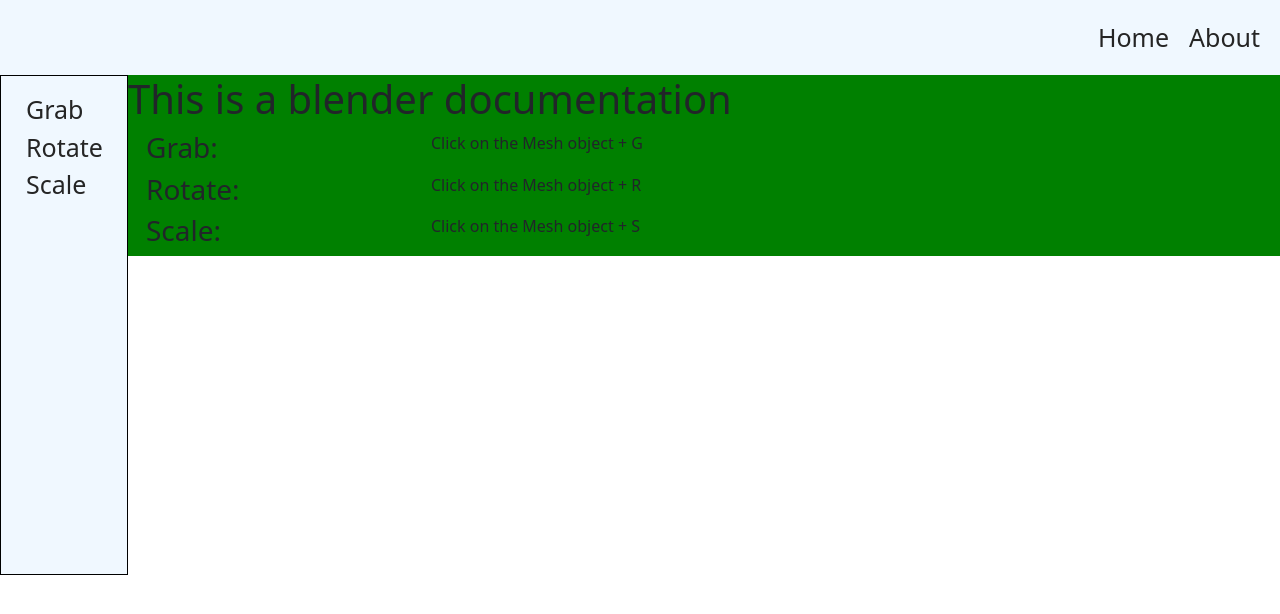
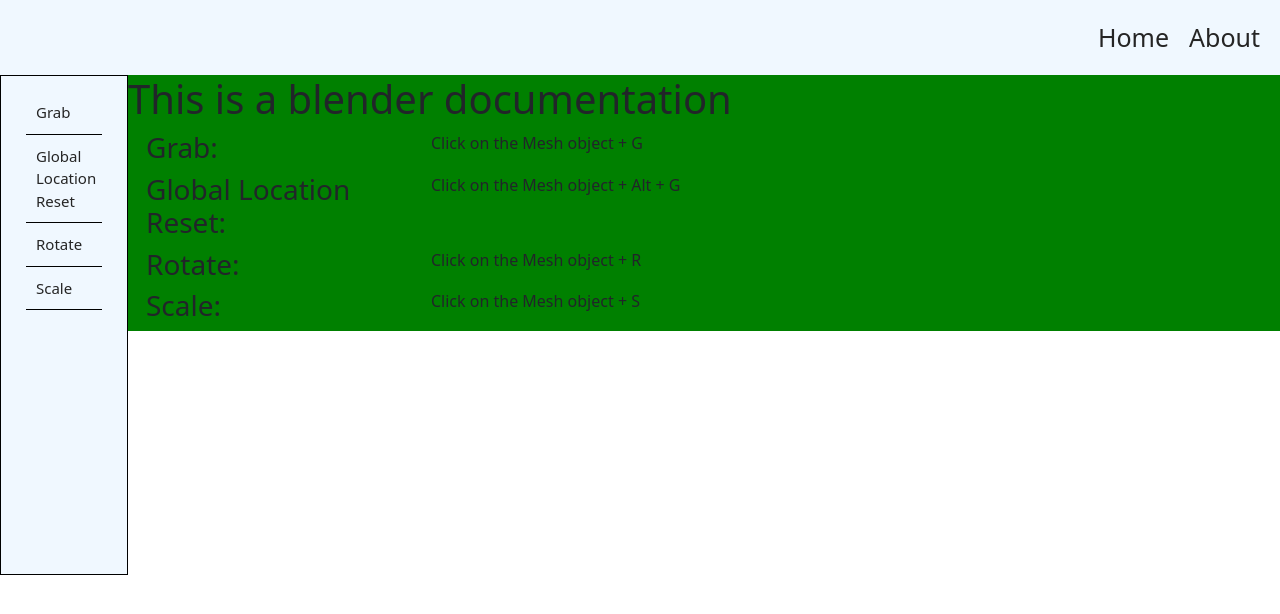
Before and after one commit to Matthes-Baer/Blenumentation, a SvelteKit app: page /blender in a window 1280 px wide. Shown: the top 614 px of the page. Built offline with nearby package versions, Linux system fonts and the light colour scheme.

Commit message:
feat: Added Global Location Reset information & nav bar adjustment

```diff
--- a/src/data/blender/documentationData.ts
+++ b/src/data/blender/documentationData.ts
@@ -3,7 +3,8 @@ import type { documentationDataInterface } from '../../helper/interfaces';
 const documentationData: documentationDataInterface[] = [
 	{ name: 'Rotate', description: 'Click on the Mesh object', keystroke: 'R' },
 	{ name: 'Grab', description: 'Click on the Mesh object', keystroke: 'G' },
-	{ name: 'Scale', description: 'Click on the Mesh object', keystroke: 'S' }
+	{ name: 'Scale', description: 'Click on the Mesh object', keystroke: 'S' },
+	{ name: 'Global Location Reset', description: 'Click on the Mesh object', keystroke: 'Alt + G' }
 ];
 
 export const sortedDocumentationData = documentationData.sort(
--- a/src/routes/blender/+layout.svelte
+++ b/src/routes/blender/+layout.svelte
@@ -25,6 +25,13 @@
 		margin-right: 10px;
 		text-decoration: none;
 		color: #252525;
-		font-size: 25px;
+		font-size: 15px;
+		padding: 10px;
+		border-bottom: 1px solid black;
+		transition: all 0.1s;
+	}
+
+	.nav-link-element:hover {
+		font-weight: bold;
 	}
 </style>
```
